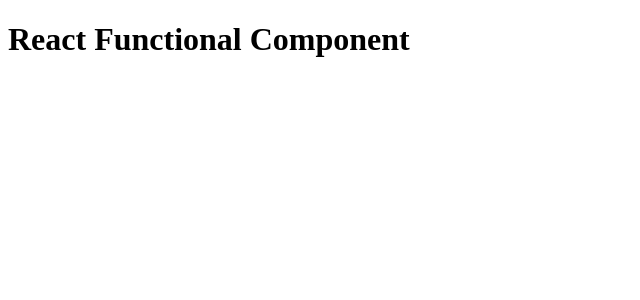
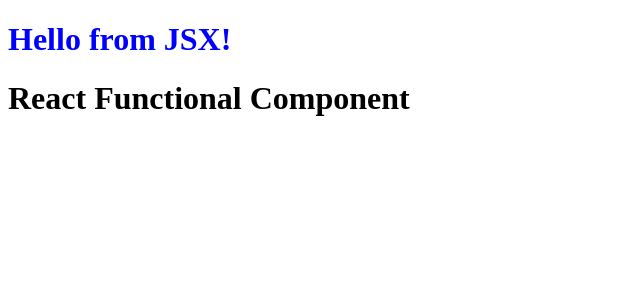
Before and after one commit to thowfik-softdev/Advance-react, a React (Vite) app: page / in a window 1280 px wide. Shown: the top 300 px of the page, without its empty margins (0-640 px from the left). Built offline with nearby package versions, Linux system fonts and the light colour scheme.

Commit message:
component and element

```diff
--- a/App.js
+++ b/App.js
@@ -1,7 +1,7 @@
 import React from "react";
 import ReactDOM from "react-dom/client";
 
-const heading = (
+const title = (
   <h1 id="heading" tabIndex="5">
     Hello from JSX!
   </h1>
@@ -9,7 +9,12 @@
 
 // React Functional Component
 const HeadingComponent = () => {
-  return <h1>React Functional Component</h1>;
+  return (
+    <div id="container">
+      {title}
+      <h1>React Functional Component</h1>
+    </div>
+  );
 };
 
 const root = ReactDOM.createRoot(document.getElementById("root"));
```
